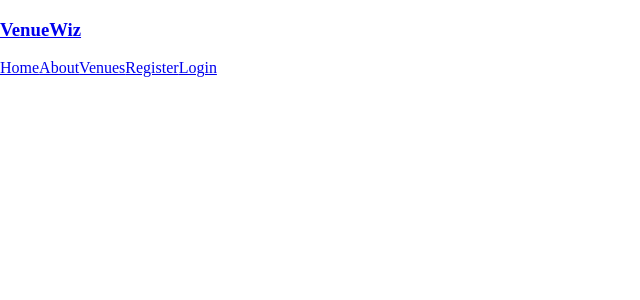
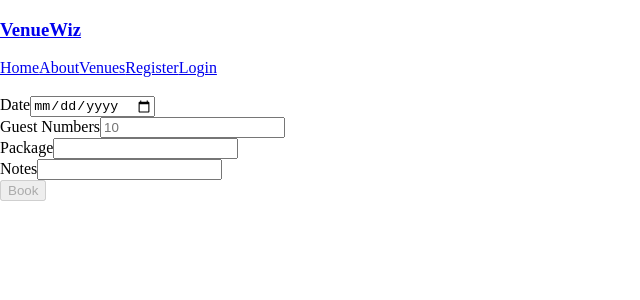
Before and after one commit to Amal229/VenueWiz-Front-end, a React (Vite) app in the folder client/: page /categories/1/venues/1/newEvent in a window 1280 px wide. Shown: the top 300 px of the page, without its empty margins (0-640 px from the left). Built offline with nearby package versions, Linux system fonts and the light colour scheme; no server answers.

Commit message:
booking form

```diff
--- a/client/src/App.jsx
+++ b/client/src/App.jsx
@@ -3,6 +3,8 @@ import { Routes, Route } from 'react-router-dom'
 import Categories from './components/Categories'
 import Dashboard from './components/DashBoard'
 import Nav from './components/Nav'
+// import Invitation from './components/Invitation'
+import VenueBookingForm from './components/user/VenueBookingForm'
 
 const App = () => {
   // temporary
@@ -15,8 +17,17 @@ const App = () => {
         <Routes>
           {/* <Route path="/" element={<Home />} /> */}
           <Route path="/categories" element={<Categories />} />
-          {/* should accept user */}
           <Route path="/dashboard" element={<Dashboard user={user} />} />
+          <Route path="/categories/:category_id/venues/:venue_id/newEvent" element={<VenueBookingForm user={user} />} />
+          {/* <Route
+            path="/invitation"
+            element={
+              <Invitation
+                invitationMessage="You are invited!"
+                invitationLink={window.location.href}
+              />
+            }
+          /> */}
         </Routes>
       </main>
     </div>
--- a/client/src/components/user/VenueBookingForm.jsx
+++ b/client/src/components/user/VenueBookingForm.jsx
@@ -0,0 +1,124 @@
+import { useEffect, useState } from 'react'
+import { useParams } from 'react-router-dom'
+import { GetVenueDetails } from '../../services/Venue'
+
+const VenueBookingForm = () => {
+  const { category_id, venue_id } = useParams()
+  const [venue, setVenue] = useState({})
+  const [bookedDates, setBookedDates] = useState([])
+
+  // venueid from the params,
+  // userID from the user attributes,
+  // venodrid from the venue details
+  const [formValues, setFormValues] = useState({
+    date: '',
+    guestNumbers: '',
+    package_name: '',
+    notes: ''
+  })
+
+  const handleChange = (e) => {
+    setFormValues({ ...formValues, [e.target.name]: e.target.value })
+  }
+
+  const handleSubmit = async (e) => {
+    e.preventDefault()
+    const { date, guestNumbers, package_name, notes } = formValues
+
+    try {
+      // await RegisterUser({ firstName, lastName, email, password })
+      setFormValues({
+        date: '',
+        guestNumbers: '',
+        package_name: '',
+        notes: ''
+      })
+      // navigate('/login')
+    } catch (error) {
+      console.error('Booking failed:', error)
+    }
+  }
+
+  useEffect(() => {
+    const getvenuedetails = async () => {
+      const data = await GetVenueDetails(category_id, venue_id)
+      setVenue(data.venue)
+      setBookedDates(data.booked_dates)
+      console.log('data', data.venue)
+    }
+    getvenuedetails()
+  }, [venue_id])
+
+  return (
+    <div className="col">
+      <div className="card-overlay centered">
+        {venue ? (
+          <div>
+            <h3>{ venue.name }</h3>
+            <form className="col" onSubmit={handleSubmit}>
+              <div className="input-wrapper">
+                <label htmlFor="date">Date</label>
+                <input
+                  onChange={handleChange}
+                  name="date"
+                  type="date"
+                  placeholder="Date of Event"
+                  value={formValues.date}
+                  required
+                />
+              </div>
+              <div className="input-wrapper">
+                <label htmlFor="guestNumbers">Guest Numbers</label>
+                <input
+                  onChange={handleChange}
+                  name="guestNumbers"
+                  type="number"
+                  min={1}
+                  placeholder="10"
+                  value={formValues.guestNumbers}
+                  required
+                />
+              </div>
+
+              <div className="input-wrapper">
+                {/* drop down menu */}
+                <label htmlFor="package_name">Package</label>
+                <input
+                  onChange={handleChange}
+                  type="text"
+                  name="package_name"
+                  value={formValues.package_name}
+                  required
+                />
+              </div>
+              <div className="input-wrapper">
+                <label htmlFor="notes">Notes</label>
+                <input
+                  onChange={handleChange}
+                  type="text"
+                  name="notes"
+                  value={formValues.notes}
+                />
+              </div>
+              <button
+                disabled={
+                  !formValues.date ||
+                  !formValues.guestNumbers ||
+                  !formValues.package_name
+                }
+              >
+                Book
+              </button>
+            </form>
+          </div>
+        ) : (
+          <div>
+            <p>loading</p>
+          </div>
+        )}
+      </div>
+    </div>
+  )
+}
+
+export default VenueBookingForm
--- a/client/src/services/Event.js
+++ b/client/src/services/Event.js
@@ -4,7 +4,7 @@ import Client from './api'
 export const GetVendorEvents = async (vendor_id) => {
   try {
     const res = await Client.get(`/event/vendor/${vendor_id}`)
-    console.log('result', res.data);
+    console.log('result', res.data)
 
     return res.data
   } catch (error) {
@@ -15,7 +15,7 @@ export const GetVendorEvents = async (vendor_id) => {
 export const GetUserEvents = async (user_id) => {
   try {
     const res = await Client.get(`/event/user/${user_id}`)
-    console.log('result', res.data);
+    console.log('result', res.data)
 
     return res.data
   } catch (error) {
--- a/client/src/services/Venue.js
+++ b/client/src/services/Venue.js
@@ -1 +1,16 @@
 // venue services
+import Client from './api'
+
+export const GetVenueDetails = async (category_id, venue_id) => {
+  try {
+    const res = await Client.get(
+      `/categories/${category_id}/venues/${venue_id}`
+    )
+    // returns {venue: ..., bookedDates: ....}
+    console.log('result', res.data)
+
+    return res.data
+  } catch (error) {
+    throw error
+  }
+}
```
